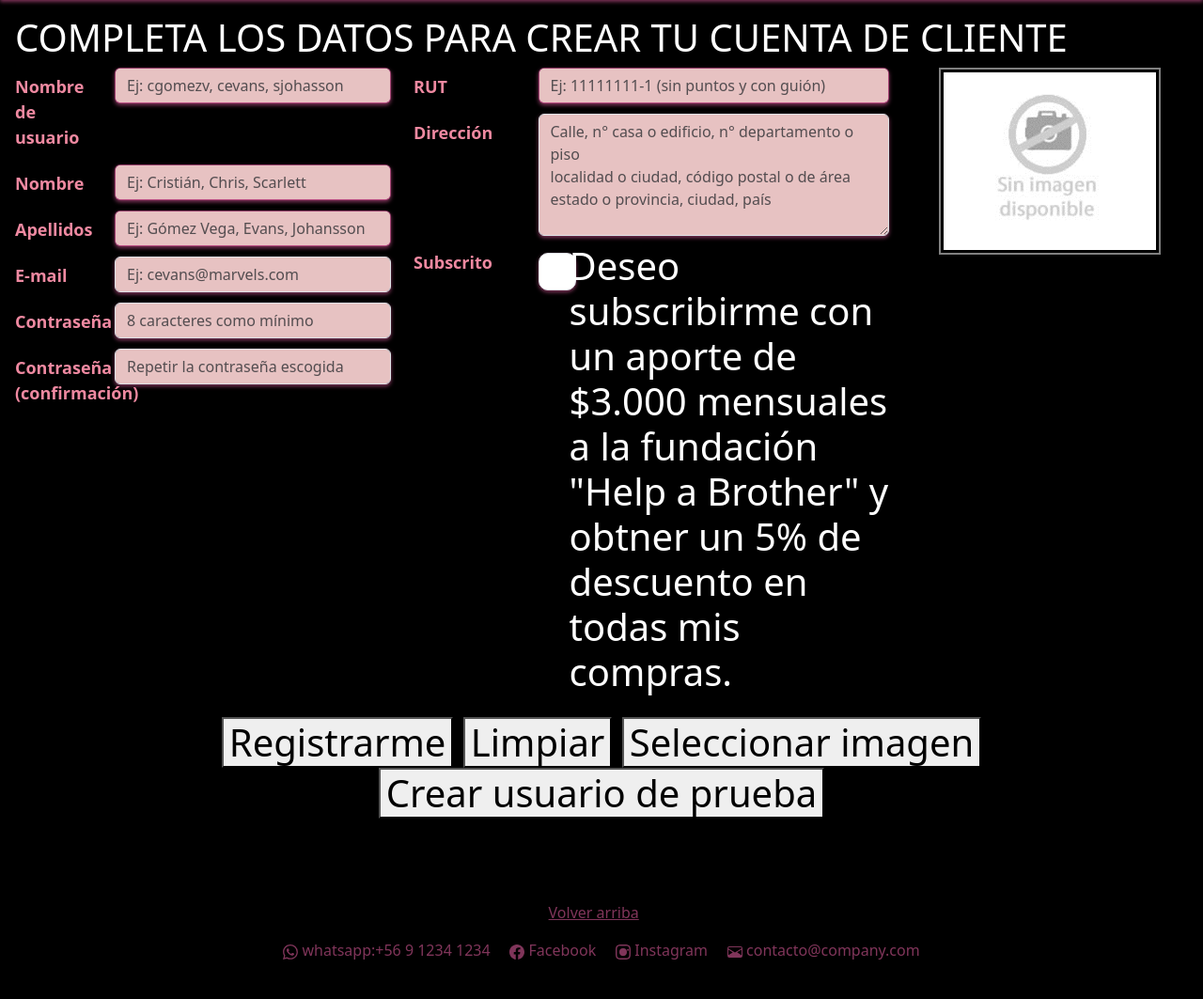
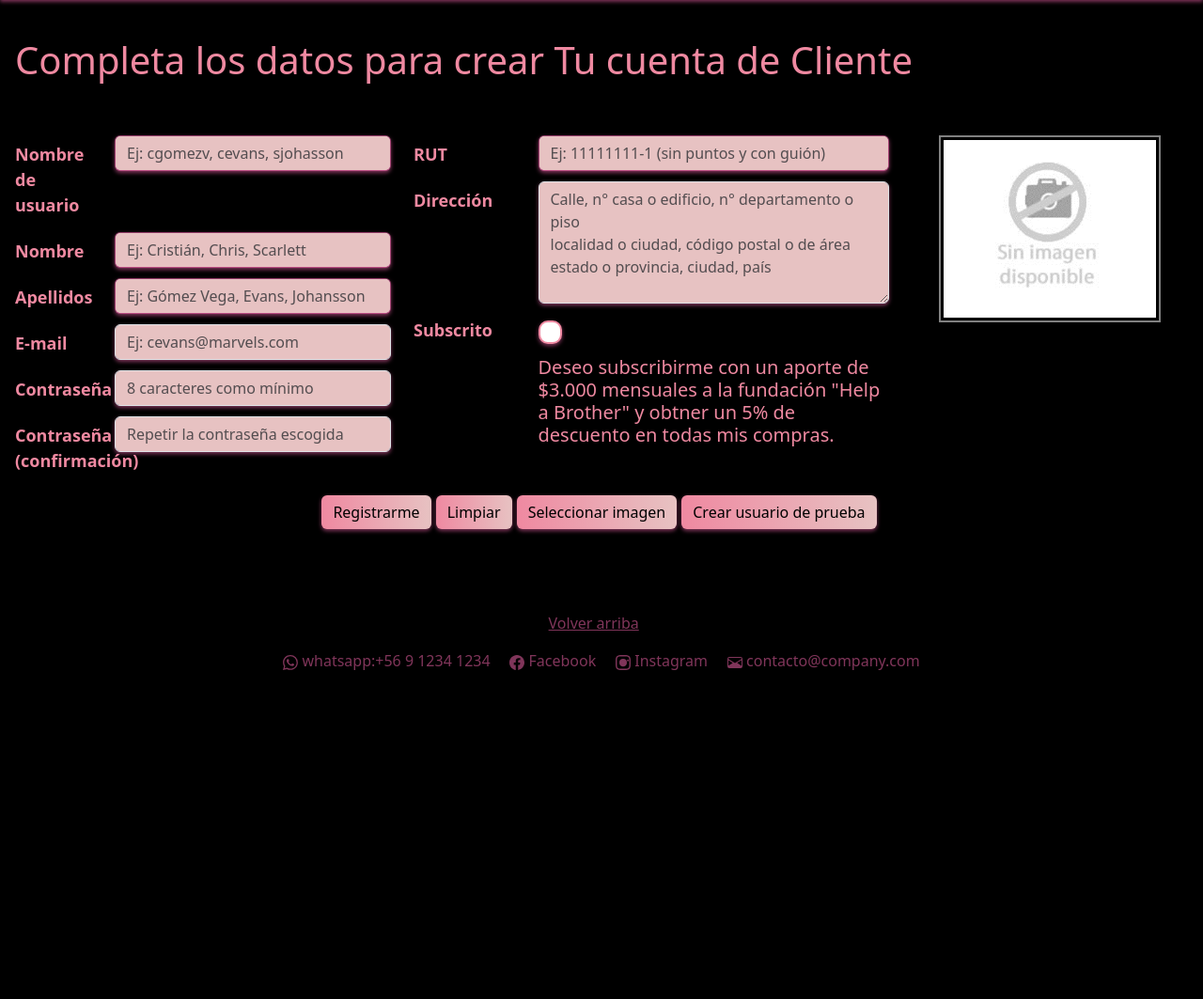
Before and after one commit to Thleighton/EVALUACION_3, a Django app: page /registro in a window 1280 px wide. Shown: the part 67-1130 px from the top of the page at 94% size. After the commit the page ends 780 px from the top, so only its background shows below. Run offline with Django 4.2, Linux system fonts and the light colour scheme; some libraries are stand-ins or nearby versions.

Commit message:
Actualizacion

```diff
--- a/core/static/core/css/style.css
+++ b/core/static/core/css/style.css
@@ -406,14 +406,45 @@ p{
 }
 .card-body{
   background-color: #000000;
-  border: 2px solid rgba(255, 105, 180, 0.5);
   color: #FFFFFF;
-  box-shadow: 0 2px 4px rgba(255, 105, 180, 0.5);
 
 }
 .card .card-img-top {
   background-color: #000000;
-  border: 2px solid rgba(255, 105, 180, 0.5);
   color: #FFFFFF;
-  box-shadow: 0 2px 4px rgba(255, 105, 180, 0.5);
 }
+
+#help_text_id_subscrito {
+  color: #ef89a1; /* Cambia el color del texto a rosado */
+  font-size: 0.500em; /* Ajusta el tamaño del texto a pequeño (ej. 14px) */
+  width: auto; /* Elimina el ancho de 2px */
+}
+.id_subscrito{
+  width: auto;
+}
+input[type="checkbox"] {
+  width: 25px; /* Ancho del checkbox */
+  height: 25px; /* Altura del checkbox */
+  margin-right: 10px; /* Espacio entre el checkbox y el texto */
+  appearance: none; /* Elimina el estilo predeterminado del checkbox */
+  background-color: #fff; /* Fondo del checkbox */
+  border: 2px solid #ef89a1; /* Borde del checkbox */
+  border-radius: 3px; /* Bordes redondeados */
+  cursor: pointer; /* Cambia el cursor al pasar por encima */
+  position: relative; /* Necesario para posicionar el tick */
+}
+
+input[type="checkbox"]:checked {
+  background-color: #ef89a1; /* Fondo rosado cuando está seleccionado */
+  border-color: #ef89a1; /* Borde rosado cuando está seleccionado */
+}
+
+input[type="checkbox"]:checked::before {
+  content: ''; /* El tick */
+  color: #fff; /* Color blanco del tick */
+  font-size: 12px; /* Tamaño del tick */
+  position: absolute; /* Posicionamiento absoluto */
+  top: 50%; /* Centra verticalmente */
+  left: 50%; /* Centra horizontalmente */
+  transform: translate(-50%, -50%); /* Ajusta el tick al centro */
+}
--- a/core/static/core/js/registrarme.js
+++ b/core/static/core/js/registrarme.js
@@ -44,10 +44,14 @@ $(document).ready(function() {
         'password1': {
           required: true,
           minlength: 8,
+          maxlength:15,
         },
         'password2': {
           required: true,
           equalTo: '#id_password1'
+        },
+        'imagen': {
+          required: true,  // Validación requerida para la imagen
         }
       },
       messages: {
@@ -76,10 +80,14 @@ $(document).ready(function() {
         'password1': {
           required: 'Debe ingresar una contraseña',
           minlength: 'La contraseña debe tener al menos 8 caracteres',
+          maxlength:'La contraseña debe tener maximo 15 caracteres',
         },
         'password2': {
           required: 'Debe ingresar una contraseña',
           equalTo: 'Debe repetir la contraseña anterior'
+        },
+        'imagen': {
+          required: 'Debe seleccionar una imagen',  // Mensaje de error para la imagen requerida
         }
       },
       errorPlacement: function(error, element) {
@@ -104,7 +112,7 @@ $(document).ready(function() {
           $('#id_last_name').val(item.name.last);
           $('#id_email').val(item.email);
           $('#id_rut').val('11.111.111-1');
-          dir = `${item.location.street.number} ${item.location.street.name}\n${item.location.city}\n${item.location.country}`;
+          var dir = `${item.location.street.number} ${item.location.street.name}\n${item.location.city}\n${item.location.country}`;
           $('#id_direccion').val(dir);
           $('#id_subscrito').val(true);
           $('#id_imagen').val('');
--- a/core/templates/core/base.html
+++ b/core/templates/core/base.html
@@ -236,6 +236,7 @@
     <script type="text/javascript" src="https://cdnjs.cloudflare.com/ajax/libs/jquery-validate/1.19.5/jquery.validate.min.js" integrity="sha512-rstIgDs0xPgmG6RX1Aba4KV5cWJbAMcvRCVmglpam9SoHZiUCyQVDdH2LPlxoHtrv17XWblE/V/PP+Tr04hbtA==" crossorigin="anonymous" referrerpolicy="no-referrer"></script>
     <script type="text/javascript" src="https://cdn.datatables.net/1.13.5/js/jquery.dataTables.min.js"></script>
     <script type="text/javascript" src="https://cdn.datatables.net/1.13.5/js/dataTables.bootstrap5.min.js"></script>
+    <script src="https://cdnjs.cloudflare.com/ajax/libs/jquery-validate/1.19.3/localization/messages_es.min.js"></script>
     <script type="text/javascript" src="https://cdn.jsdelivr.net/npm/sweetalert2@11"></script>
     <script type="text/javascript" src="{% static 'core/js/script.js' %}"></script>
 
--- a/core/templates/core/registro.html
+++ b/core/templates/core/registro.html
@@ -12,9 +12,9 @@
       debes cambiar su gráfica con la tuya. <br>
   </div>  -->
 
-
-  <h1>  COMPLETA LOS DATOS PARA CREAR TU CUENTA DE CLIENTE  <h1>
-
+  <br>
+  <h1 class="titulos"> Completa los datos para crear Tu cuenta de Cliente <h1>
+  <br>
   <form id="form" method="POST" enctype="multipart/form-data">
 
     {% csrf_token %}
@@ -48,18 +48,18 @@
     </div>
 
     <!-- AREA DE BOTONES -->
-    <div class="mt-2 mb-3 text-center">
+    <div class="mt-2 mb-3 text-center d-flex justify-content-center">
 
-      <button type="submit"> Registrarme </button>
+      <button class=" btn btn-primary boton_buscar_anonimo_2" type="submit"> Registrarme </button>
 
       <!-- Boton para "Limpiar formulario" (VER COMENTARIO "BOTON LIMPIAR FORMULARIO" en script.js) -->
-      <button type="reset" id="limpiar_formulario"> Limpiar </button>
+      <button class=" btn btn-primary boton_buscar_anonimo_2" type="reset" id="limpiar_formulario"> Limpiar </button>
 
       <!-- AREA DE BOTON DE SELECCIONAR IMAGEN: Reemplaza el botón "Seleccionar archivo" por otro con Bootstrap (VER COMENTARIO "BOTON IMAGEN" en script.js) -->
-      <button onclick="event.preventDefault(); document.getElementById('id_imagen').click();"> Seleccionar imagen </button>
+      <button class=" btn btn-primary boton_buscar_anonimo_2" onclick="event.preventDefault(); document.getElementById('id_imagen').click();"> Seleccionar imagen </button>
 
       <!-- Botón para "Crear usuario de prueba" (VER COMENTARIO "CREAR USUARIO DE PRUEBA" en registrarme.js) -->
-      <button id="crear_usuario_prueba"> Crear usuario de prueba </button>
+      <button class=" btn btn-primary boton_buscar_anonimo_2" id="crear_usuario_prueba"> Crear usuario de prueba </button>
 
     </div>
 
```
Also changed, not shown: db.sqlite3, media/perfiles/cevans_TTKlRdL.jpg (added), media/perfiles/eolsen_Sna321I.jpg (added).
